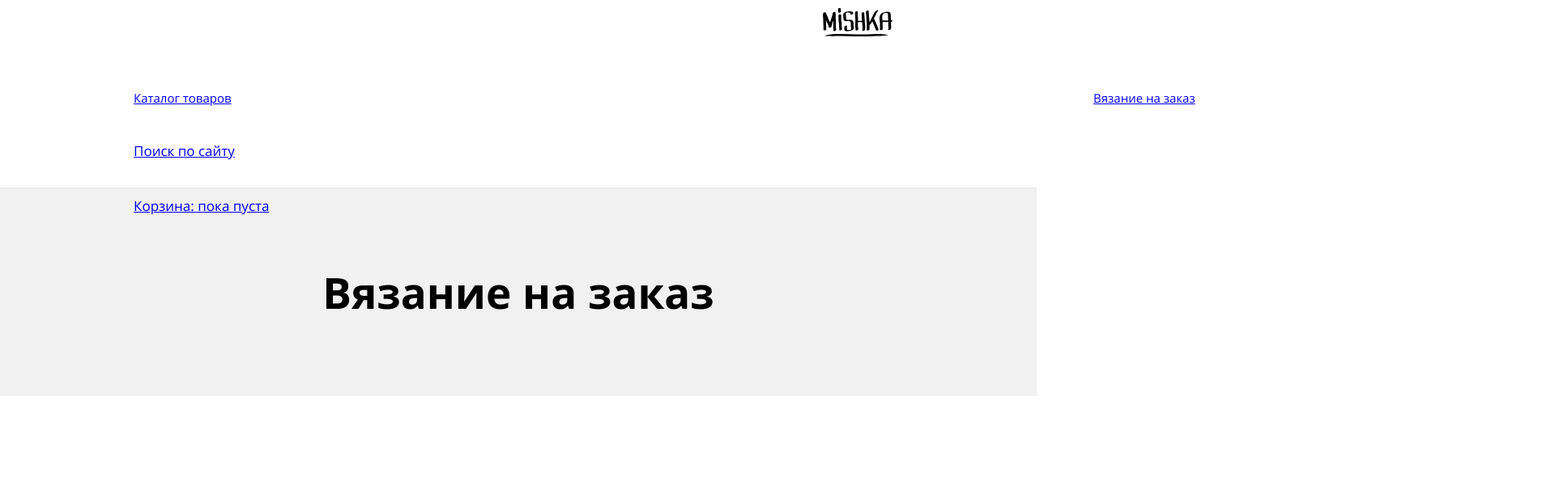
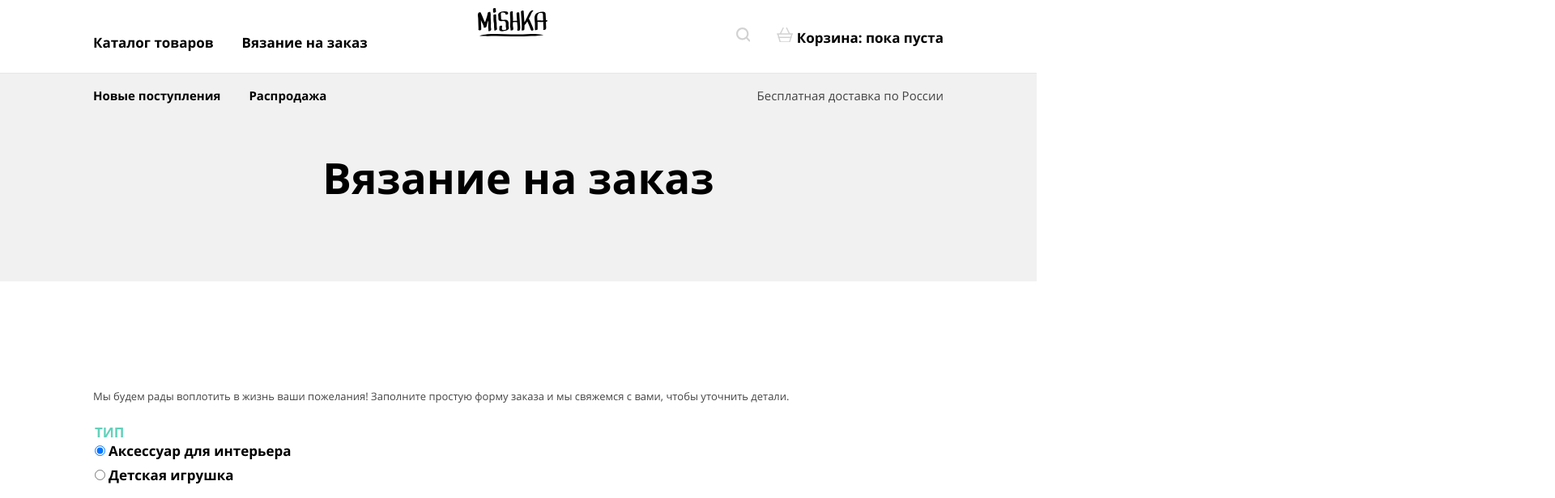
Before and after one commit to cybranker/66791-mishka-19, a website: page source/form.html in a window 1280 px wide. Shown: the top 616 px of the page at 81% size, 1920 px wide, since content can reach past the window. Drawn offline with nearby package versions, Linux system fonts and the light colour scheme; files that its build step writes are made by us from their sources.

Commit message:
Добавляет фиксированую адаптированую сетку для страницы с формой (без красных блоков)

```diff
--- a/source/form.html
+++ b/source/form.html
@@ -8,49 +8,48 @@
   </head>
   <body>
     <header class="main-header">
-      <div class="container">
+      <div class="main-header__wrapper">
         <a class="main-header__logo" href="index.html">
           <img class="main-header__logo-image" src="img/logo-mobile.svg" width="86" height="35" alt="Логотип интернет-магазина игрушек ручной работы «Мишка»">
         </a>
-
-        <button class="main-header__toggle" type="button">Открыть меню</button>
-      </div>
-
-      <div class="main-header__wrapper">
         <nav class="main-nav">
+          <button class="main-header__toggle" type="button">Открыть меню</button>
           <ul class="main-nav__list site-list">
             <li class="site-list__item">
-              <a href="catalog.html">
-                <div class="container">
-                  Каталог товаров
-                </div>
-              </a>
+              <a class="menu-link" href="catalog.html">Каталог товаров</a>
             </li>
             <li class="site-list__item site-list__item--active">
-              <a href="form.html">
-                <div class="container">
-                  Вязание на заказ
-                </div>
-              </a>
+              <a class="menu-link" href="form.html">Вязание на заказ</a>
             </li>
           </ul>
         </nav>
-
         <div class="main-search">
-          <a class="main-search__button" href="search.html">
-            <div class="container">
-              Поиск по сайту
-            </div>
+          <a class="main-search__button menu-link" href="search.html">
+            <svg version="1.1" id="icon-search" xmlns="http://www.w3.org/2000/svg" xmlns:xlink="http://www.w3.org/1999/xlink" x="0px" y="0px" width="17.6px" height="17.6px" viewBox="-0.8 -0.8 17.6 17.6" enable-background="new -0.8 -0.8 17.6 17.6" xml:space="preserve">
+              <path fill="#d3d2d2" d="M16.47,14.93l-3.415-3.415C14.02,10.226,14.6,8.634,14.6,6.899c0-4.253-3.447-7.699-7.7-7.699 S-0.8,2.646-0.8,6.899s3.446,7.7,7.699,7.7c1.734,0,3.326-0.58,4.613-1.546l3.417,3.416c0.203,0.202,0.418,0.33,0.771,0.33 c0.607,0,1.1-0.492,1.1-1.1C16.8,15.459,16.739,15.2,16.47,14.93z M1.399,6.899c0-3.038,2.462-5.5,5.5-5.5s5.5,2.462,5.5,5.5 s-2.462,5.5-5.5,5.5S1.399,9.938,1.399,6.899z"/>
+            </svg>
+            <span>Поиск по сайту</span>
           </a>
         </div>
-
         <div class="main-basket">
-          <a class="main-basket__button" href="basket.html">
-            <div class="container">
-              Корзина: пока пуста
-            </div>
+          <a class="main-basket__button menu-link" href="basket.html">
+            <svg version="1.1" id="icon-cart" xmlns="http://www.w3.org/2000/svg" xmlns:xlink="http://www.w3.org/1999/xlink" x="0px" y="0px" width="20.294px" height="18.849px" viewBox="264.205 370.961 20.294 18.849" enable-background="new 264.205 370.961 20.294 18.849" xml:space="preserve">
+              <path fill="#d3d2d2" d="M283.75,378.19h-3.151l-3.407-6.814c-0.185-0.37-0.634-0.52-1.006-0.335 c-0.371,0.186-0.521,0.636-0.335,1.006l3.071,6.143h-9.138l3.072-6.143c0.185-0.371,0.035-0.821-0.335-1.006 c-0.37-0.185-0.821-0.035-1.006,0.335l-3.407,6.814h-3.151c-0.414,0-0.75,0.336-0.75,0.75s0.336,0.75,0.75,0.75h0.157l0.855,2.991 c-0.187,0.137-0.316,0.347-0.316,0.595c0,0.396,0.309,0.71,0.697,0.739l1.656,5.795h12.697l1.656-5.795 c0.388-0.028,0.698-0.344,0.698-0.739c0-0.249-0.129-0.459-0.316-0.596l0.854-2.991h0.157c0.414,0,0.75-0.336,0.75-0.75 S284.164,378.19,283.75,378.19z M279.569,388.311h-10.433l-1.224-4.284h12.881L279.569,388.311z M281.222,382.526h-13.739 l-0.81-2.836h15.359L281.222,382.526z"/>
+            </svg>
+            Корзина: пока пуста
           </a>
         </div>
+        <nav class="main-nav main-nav--extra">
+          <ul class="main-nav__list site-list">
+            <li class="site-list__item">
+              <a class="menu-link" href="new-goods.html">Новые поступления</a>
+            </li>
+            <li class="site-list__item">
+              <a class="menu-link" href="sale.html">Распродажа</a>
+            </li>
+          </ul>
+        </nav>
+        <p class="main-header__legend">Бесплатная доставка по России</p>
       </div>
     </header>
 
@@ -141,7 +140,10 @@
     </main>
 
     <footer class="main-footer">
-      <div class="container">
+      <div class="main-footer__container container">
+        <a class="main-footer__logo" href="index.html">
+          <img class="main-header__logo-image" src="img/logo-mobile.svg" width="86" height="35" alt="Логотип интернет-магазина игрушек ручной работы «Мишка»">
+        </a>
         <div class="main-footer__social social">
           <ul class="social__list">
             <li class="social__item">
@@ -185,7 +187,7 @@
         <div class="main-footer__copyright copyright">
           <b class="copyright__text">Разработано</b>
           <a class="copyright__link" href="https://htmlacademy.ru/intensive/adaptive">
-            <img src="img/htmlacademy.svg" width="27px" height="34px" alt="Логотип HTML Academy">
+            <img src="img/htmlacademy.svg" width="27" height="34" alt="Логотип HTML Academy">
           </a>
         </div>
       </div>
```
